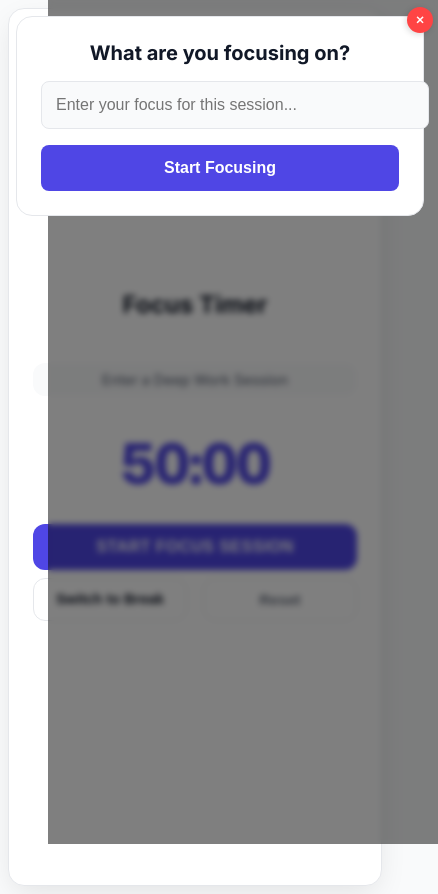
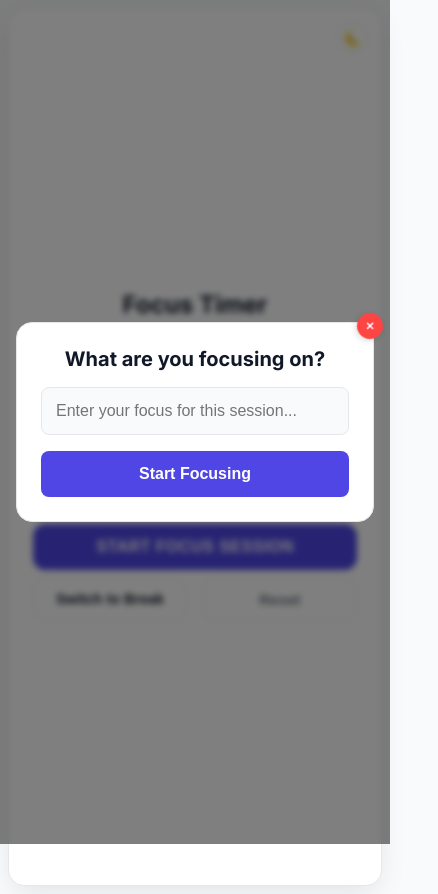
Before and after one commit to thisisalimirza/pomodoro, a plain HTML site: page index.html in a window 390 px wide. Both pictures are taken after a click on the button "START FOCUS SESSION". Shown: the whole page, 438 px wide, since content can reach past the window. Drawn offline with Linux system fonts and the light colour scheme.

```diff
--- a/styles.css
+++ b/styles.css
@@ -398,13 +398,18 @@
 }
 
 /* Mobile Optimizations for Modal */
-@media (max-width: 428px) { /* iPhone 15 width */
+@media (max-width: 428px) {
     .focus-modal {
         width: calc(100% - 2rem);
         max-width: none;
-        margin: 1rem;
+        margin: 0;
         padding: 1.5rem;
         border-radius: 16px;
+        position: fixed;
+        top: 50%;
+        left: 50%;
+        transform: translate(-50%, -50%);
+        box-sizing: border-box;
     }
 
     .focus-modal h2 {
@@ -413,6 +418,8 @@
     }
 
     .focus-modal input {
+        width: 100%;
+        box-sizing: border-box;
         padding: 0.875rem;
         font-size: 1rem;
         margin-bottom: 1rem;
@@ -421,15 +428,8 @@
     .focus-modal form button {
         padding: 0.875rem;
         font-size: 1rem;
-    }
-
-    /* Ensure modal respects safe areas on iPhone */
-    @supports (padding: max(0px)) {
-        .focus-modal {
-            padding-left: max(1.5rem, env(safe-area-inset-left));
-            padding-right: max(1.5rem, env(safe-area-inset-right));
-            padding-bottom: max(1.5rem, env(safe-area-inset-bottom));
-        }
+        width: 100%;
+        box-sizing: border-box;
     }
 }
 
```
